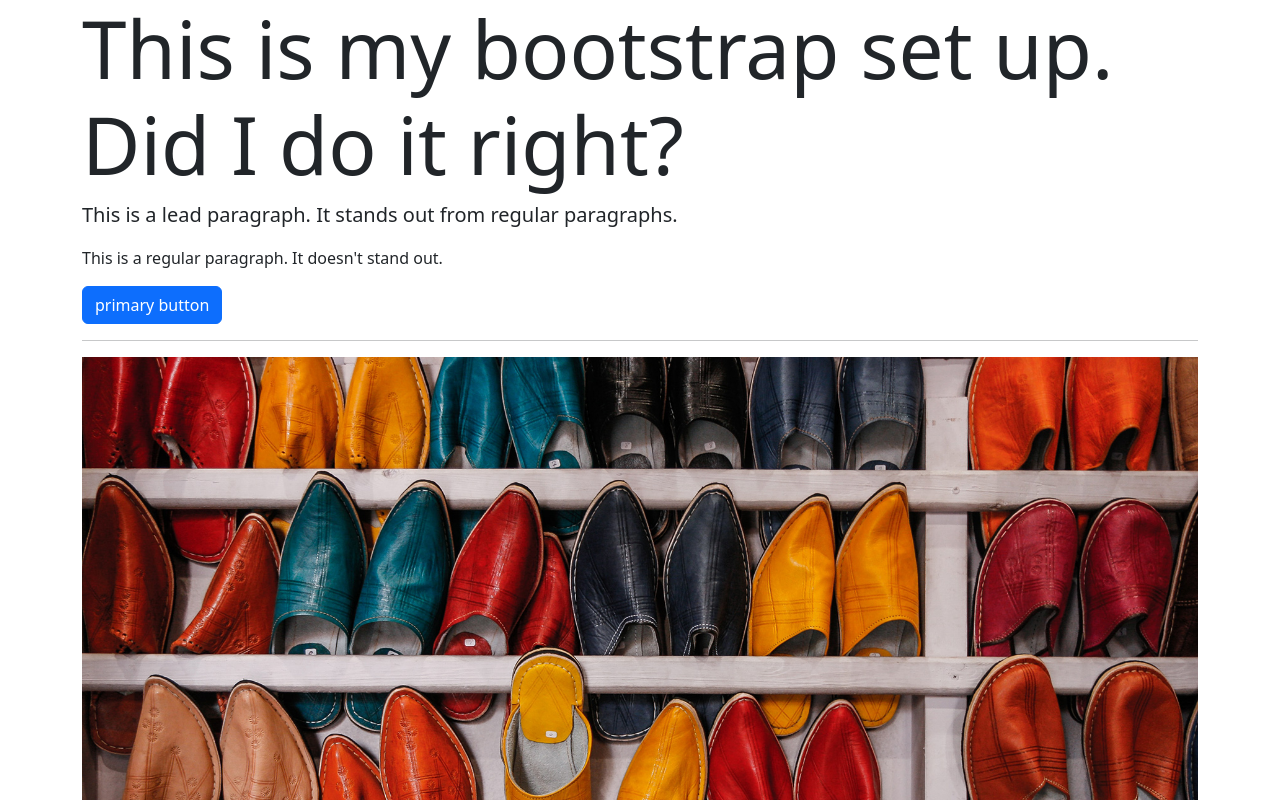
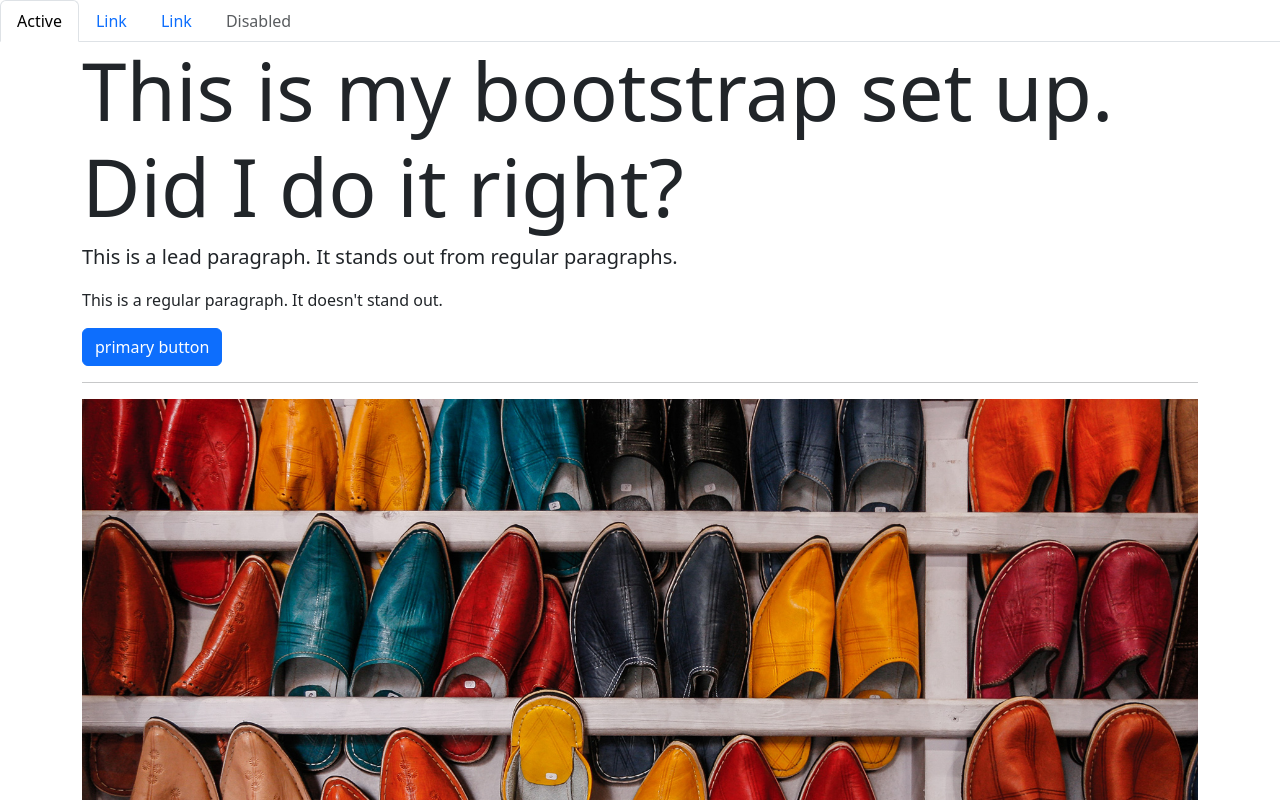
Before and after one commit to candacecy0215/GWDS20240205, a plain HTML site: page index.html in a window 1280 px wide. Shown: the top 800 px of the page. Drawn offline with Linux system fonts and the light colour scheme.

Commit message:
Update index.html

```diff
--- a/index.html
+++ b/index.html
@@ -16,6 +16,20 @@
 </head>
 
     <body>
+        <ul class="nav nav-tabs">
+            <li class="nav-item">
+              <a class="nav-link active" aria-current="page" href="#">Active</a>
+            </li>
+            <li class="nav-item">
+              <a class="nav-link" href="https://getbootstrap.com/docs/5.3/components/navs-tabs/">Link</a>
+            </li>
+            <li class="nav-item">
+              <a class="nav-link" href="#">Link</a>
+            </li>
+            <li class="nav-item">
+              <a class="nav-link disabled" aria-disabled="true">Disabled</a>
+            </li>
+          </ul>
 
         <div class="container">
             <h1 class="display-1">This is my bootstrap set up. Did I do it right?</h1>
```
